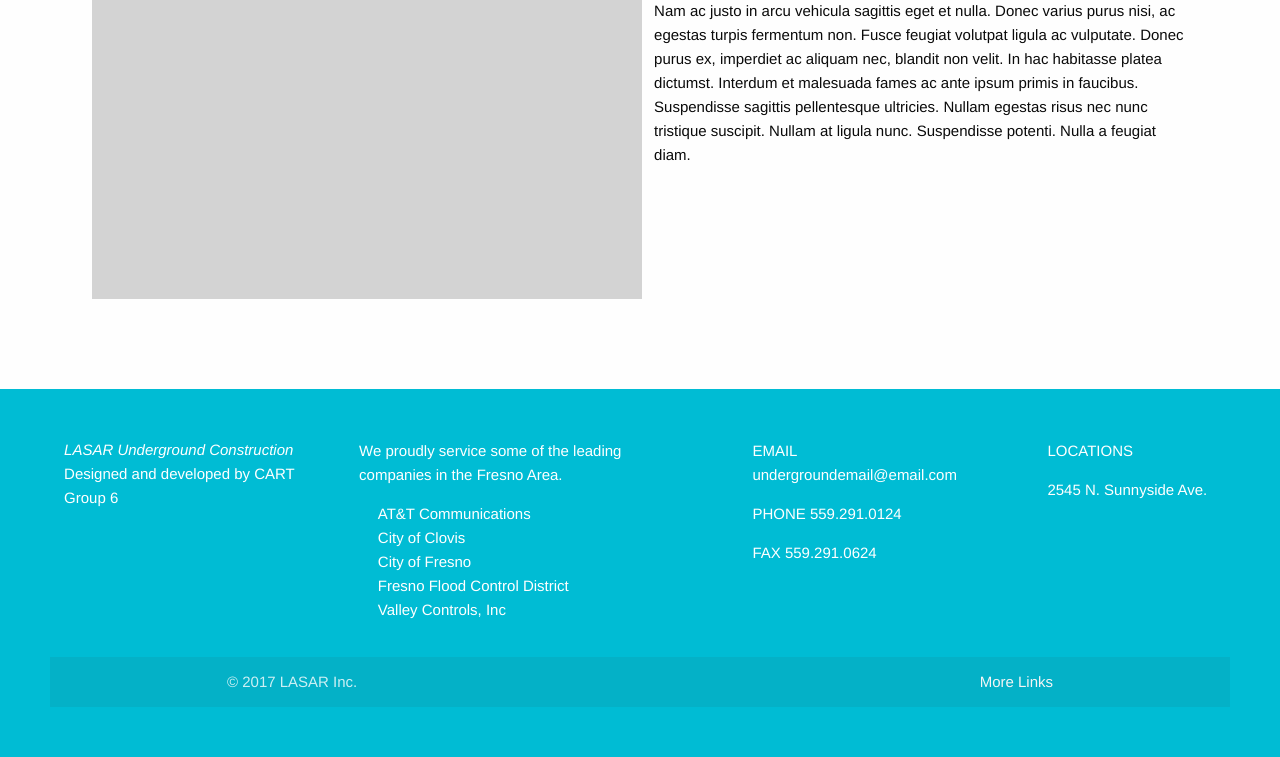
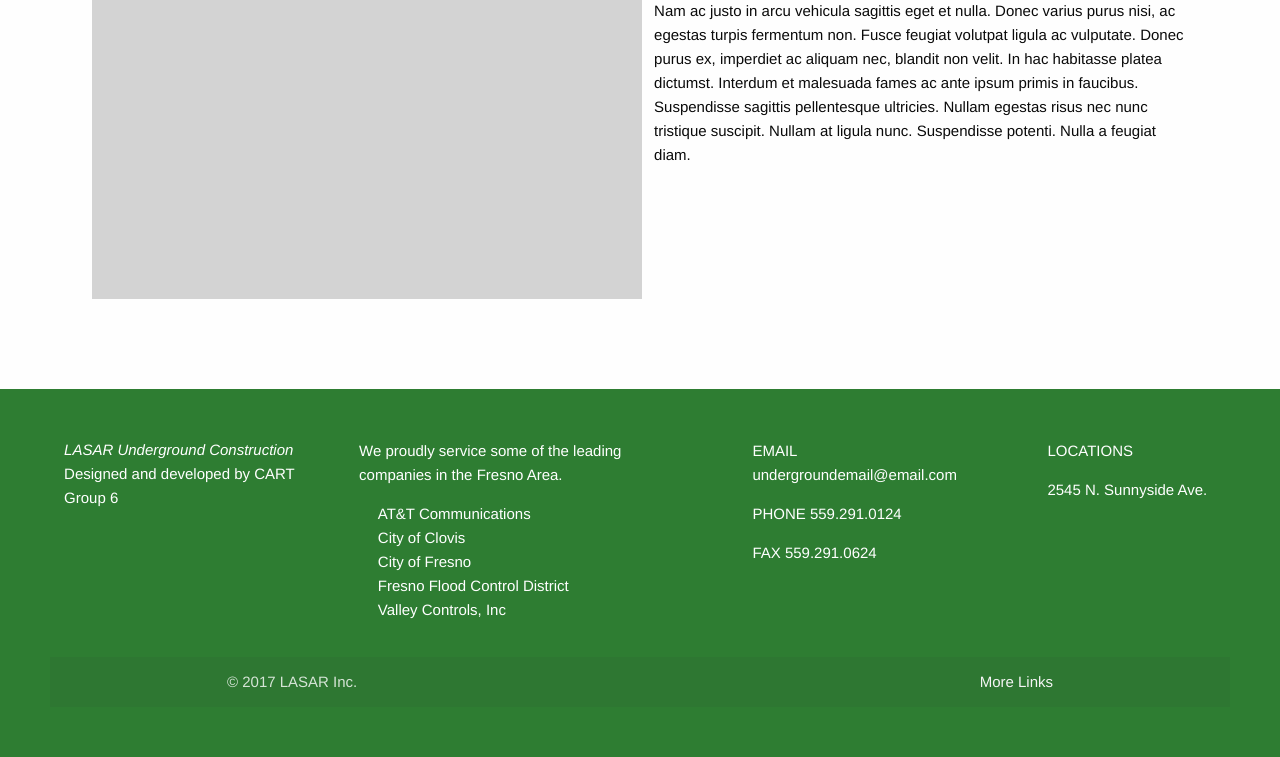
Before and after one commit to brookecart/LASAR-Underground-Construction, a PHP site: page /index.php in a window 1280 px wide. Shown: the part 2409-3166 px from the top of the page. Run offline with PHP 8.4, Linux system fonts and the light colour scheme; some libraries are stand-ins or nearby versions.

Commit message:
footer color

```diff
--- a/LASAR-Underground-Construction/footer.php
+++ b/LASAR-Underground-Construction/footer.php
@@ -1,4 +1,4 @@
-<div id="footer" class="page-footer" style="padding: 50px; background-color: #00BCD4;">
+<div id="footer" class="page-footer" style="padding: 50px; background-color: #2E7D32;">
     <div class="expanded row">
         <div class="large-3 columns">
             <i class="fa fa-copyright" aria-hidden="true" style="color: white;"> LASAR Underground Construction</i>
```
